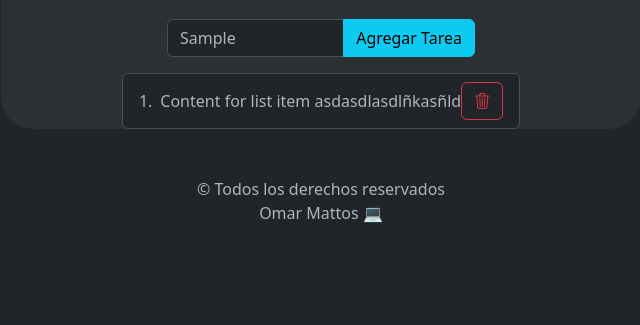
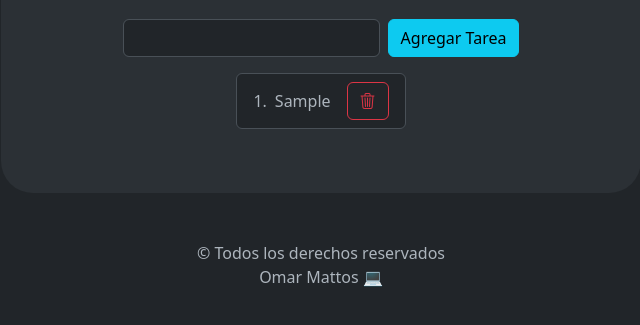
Before and after one commit to omarmatt31/listaTareas, a plain HTML site: page index.html in a window 1280 px wide. Both pictures are taken after typing "Sample" into the empty fields and a click on the button "Agregar Tarea". Shown: the part 125-450 px from the top of the page, without its empty margins (319-959 px from the left). Drawn offline with nearby package versions, Linux system fonts and the light colour scheme.

Commit message:
se agregó la función para agregar tareas en la lista

```diff
--- a/index.html
+++ b/index.html
@@ -14,19 +14,14 @@
 <body>
     <head></head>
     <main>
-        <section class="container my-5 w-50 bg-body-tertiary  rounded-5 d-flex flex-column align-items-center">
+        <section class="container my-5 pb-5 w-50 bg-body-tertiary  rounded-5 d-flex flex-column align-items-center">
             <h1 class="text-center fw-light my-4">Lista de Tareas</h1>
-            <div class="input-group mb-3 w-50">
-                <input type="text" class="form-control" placeholder="" aria-label="Recipient’s username" aria-describedby="button-addon2">
-                <button class="btn btn-info" type="button" id="button-addon2">Agregar Tarea</button>
-            </div>
-            <ol class="list-group list-group-numbered">
-                <li class="list-group-item d-flex justify-content-between  align-items-center">
-                    <div class="ms-2 me-auto">
-                        Content for list item  asdasdlasdlñkasñld
-                    </div>
-                    <button class="btn btn-outline-danger" type="button" id="button-addon2"><i class="bi bi-trash3"></i></button>
-                </li>
+            <form id="tareaForm" class="d-flex">
+                <input type="text" class="form-control flex-grow-1" id="tareaNueva">
+                <button class="btn btn-info ms-2 text-nowrap" type="submit" id="buttonAgregar">Agregar Tarea</button>
+            </form>
+            <ol class="list-group list-group-numbered my-3">
+
             </ol>
         </section>
     </main>
--- a/js/app.js
+++ b/js/app.js
@@ -0,0 +1,22 @@
+const agregarTarea = (e) =>{
+    e.preventDefault()
+    const listadoTareas = document.querySelector('.list-group')
+    //console.log(listadoTareas)
+    const tareaNueva = document.getElementById('tareaNueva').value
+    listadoTareas.innerHTML += `                <li class="list-group-item d-flex justify-content-between align-items-center">
+                    <div class="text-start flex-grow-1 ms-2 me-3">
+                        ${tareaNueva}
+                    </div>
+                    <button class="btn btn-outline-danger" type="button" id="button-addon2"><i class="bi bi-trash3"></i></button>
+                </li> `
+    formAgregar.reset()
+}
+
+const eliminarTarea = () =>{
+    console.log("Elimina una tarea")
+}
+
+const formAgregar = document.getElementById('tareaForm')
+const btnEliminar = document.querySelector('.list-group')
+formAgregar.addEventListener('submit', agregarTarea)
+btnEliminar.addEventListener('click', eliminarTarea)
```
